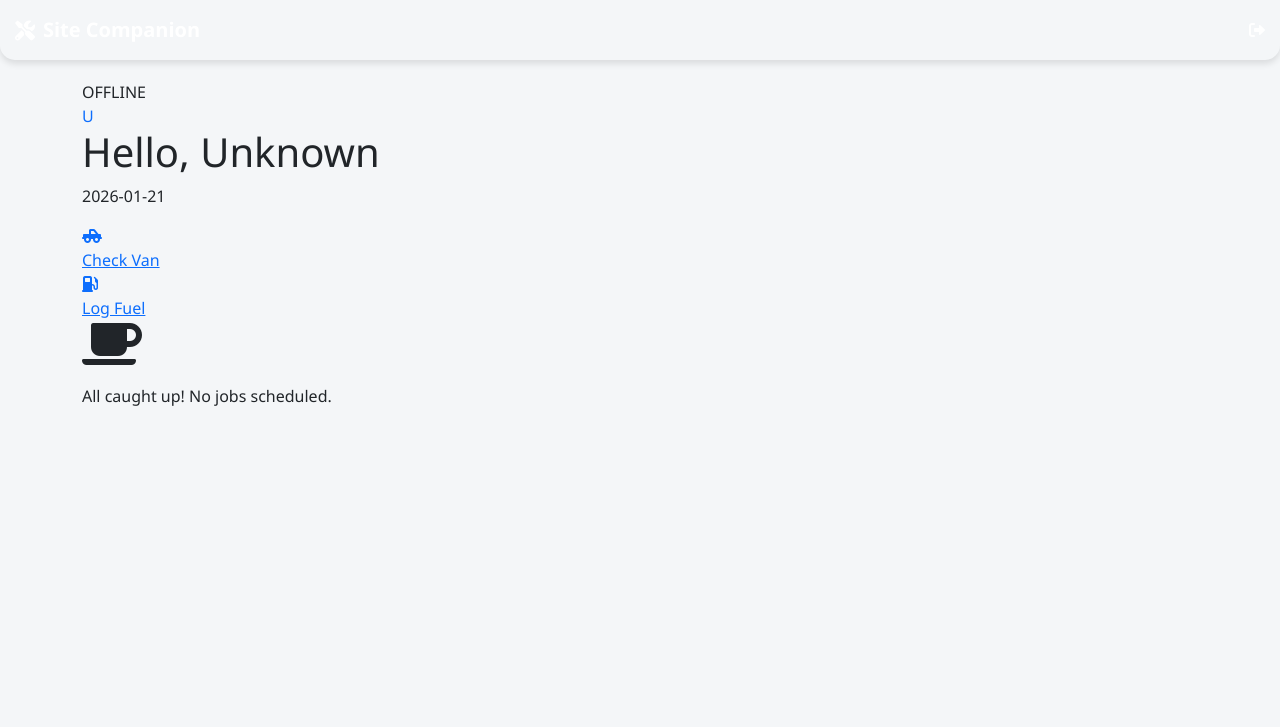
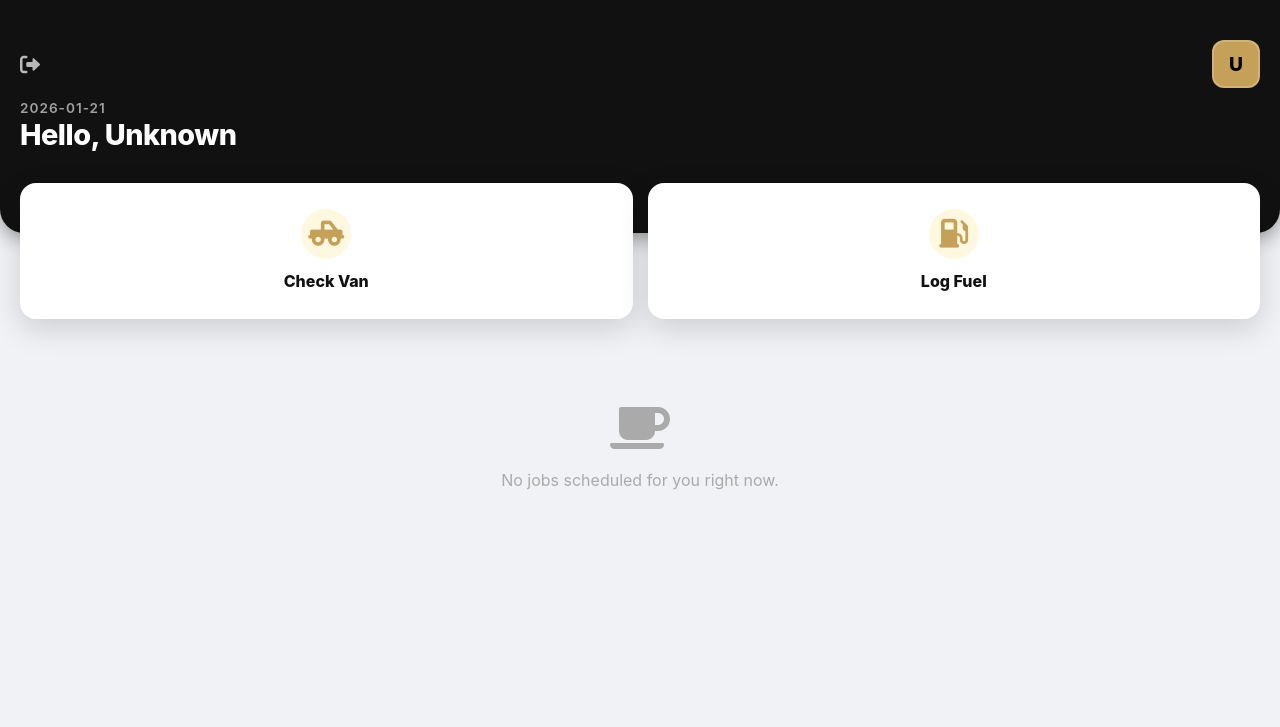
Before and after one commit to DruganGroup/DruganGroup-Website, a Flask app: page /site-hub in a window 1280 px wide. Shown: the top 727 px of the page. Run offline with Flask 3, Linux system fonts and the light colour scheme; the visitor is signed in with stand-in values (Sample User, id 1); data that the repository does not hold is empty; some libraries are stand-ins or nearby versions.

Commit message:
Update site_dashboard.html

```diff
--- a/templates/site/site_dashboard.html
+++ b/templates/site/site_dashboard.html
@@ -2,254 +2,182 @@
 
 {% block title %}Hub | Business Better{% endblock %}
 
-{% block head %}
-<link href="https://fonts.googleapis.com/css2?family=Inter:wght@400;600;800&display=swap" rel="stylesheet">
+{% block content %}
 
 <style>
-    /* --- 1. CORE LAYOUT --- */
+    /* 1. Global Reset & Premium Background */
     body {
-        background-color: #f2f4f8 !important; /* Premium light grey */
-        font-family: 'Inter', sans-serif !important;
-        padding-top: 0 !important;
-        margin: 0 !important;
+        background-color: #f0f2f5 !important;
+        font-family: -apple-system, BlinkMacSystemFont, "Segoe UI", Roboto, Helvetica, Arial, sans-serif !important;
     }
 
-    /* Hide the old header to use our custom modern one */
+    /* HIDE THE OLD HEADER FORCEFULLY */
     .brand-header { display: none !important; }
-    .container { max-width: 100% !important; padding: 0 !important; }
+    .container { max-width: 100% !important; padding: 0 !important; margin: 0 !important; }
 
-    /* --- 2. HEADER SECTION --- */
-    .dashboard-header {
-        background: linear-gradient(145deg, #1a1a1a, #000000);
+    /* 2. Modern Header Block */
+    .hub-header {
+        background: #111; /* Sharp Black */
         color: white;
-        padding: 50px 25px 80px 25px; /* Extra bottom padding for tile overlap */
-        border-bottom-left-radius: 30px;
-        border-bottom-right-radius: 30px;
+        padding: 40px 20px 80px 20px; /* Deep padding for overlap */
+        border-bottom-left-radius: 24px;
+        border-bottom-right-radius: 24px;
         position: relative;
-        box-shadow: 0 10px 30px rgba(0,0,0,0.3);
-        z-index: 1;
+        box-shadow: 0 4px 20px rgba(0,0,0,0.4);
+        margin-bottom: 0 !important;
     }
-
-    .header-top {
-        display: flex;
-        justify-content: space-between;
-        align-items: center;
-        margin-bottom: 20px;
+    .user-row {
+        display: flex; justify-content: space-between; align-items: center;
+        margin-bottom: 10px;
     }
-
-    .status-pill {
-        background: rgba(255, 255, 255, 0.15);
-        backdrop-filter: blur(10px);
-        padding: 6px 14px;
-        border-radius: 20px;
-        font-size: 0.75rem;
-        font-weight: 700;
-        text-transform: uppercase;
-        letter-spacing: 1px;
-        display: inline-flex;
-        align-items: center;
-        border: 1px solid rgba(255,255,255,0.2);
-    }
-
-    .status-dot {
-        width: 8px; height: 8px; border-radius: 50%;
-        margin-right: 8px;
-    }
-    .dot-green { background-color: #00e676; box-shadow: 0 0 10px #00e676; }
-    .dot-grey { background-color: #9e9e9e; }
-
-    .user-avatar {
-        width: 45px; height: 45px;
-        background: #C5A059; /* Brand Gold */
+    .avatar {
+        width: 48px; height: 48px;
+        background: #C5A059; /* Gold */
         color: #000;
+        font-weight: 800;
         border-radius: 12px;
         display: flex; align-items: center; justify-content: center;
-        font-weight: 800;
         font-size: 1.2rem;
-        box-shadow: 0 5px 15px rgba(197, 160, 89, 0.4);
+        border: 2px solid rgba(255,255,255,0.2);
     }
+    .date-display { font-size: 0.85rem; opacity: 0.6; text-transform: uppercase; letter-spacing: 1px; font-weight: 600; }
+    .greeting { font-size: 1.8rem; font-weight: 800; margin: 0; letter-spacing: -0.5px; color: white; }
 
-    .greeting-title { font-size: 1.8rem; font-weight: 800; margin: 0; }
-    .date-subtitle { opacity: 0.6; font-size: 0.9rem; font-weight: 500; margin-top: 5px; }
-
-    /* --- 3. ACTION TILES (The "Box" Look) --- */
-    .tiles-grid {
-        display: grid;
-        grid-template-columns: 1fr 1fr; /* Two columns */
-        gap: 15px;
+    /* 3. Action Grid (THE TILES) */
+    .quick-actions {
+        display: grid; grid-template-columns: 1fr 1fr; gap: 15px;
         padding: 0 20px;
-        margin-top: -50px; /* Pull up to overlap header */
-        position: relative;
-        z-index: 10;
-        margin-bottom: 30px;
+        margin-top: -50px; /* Overlaps header */
+        margin-bottom: 25px;
+        position: relative; z-index: 10;
     }
-
-    .tile-card {
-        background: #ffffff;
-        border-radius: 20px;
-        padding: 25px 15px;
+    .action-btn {
+        background: white;
+        padding: 25px 20px;
+        border-radius: 16px;
         text-align: center;
         text-decoration: none;
         color: #333;
-        box-shadow: 0 15px 35px rgba(0,0,0,0.08); /* Deep shadow */
-        transition: transform 0.1s ease;
+        box-shadow: 0 10px 30px rgba(0,0,0,0.15); /* Strong Shadow */
         border: 1px solid rgba(255,255,255,0.5);
+        display: flex; flex-direction: column; align-items: center; justify-content: center;
     }
-    .tile-card:active { transform: scale(0.96); }
+    .action-btn:active { transform: scale(0.96); background: #eee; }
 
-    .tile-icon {
-        font-size: 1.8rem;
-        margin-bottom: 10px;
+    .action-icon {
+        font-size: 1.8rem; margin-bottom: 10px;
         color: #C5A059;
+        background: #fff8e1;
+        width: 50px; height: 50px;
+        border-radius: 50%;
+        display: flex; align-items: center; justify-content: center;
     }
-    .tile-text {
-        font-weight: 700;
-        font-size: 0.95rem;
-        display: block;
+    .action-text { font-weight: 800; font-size: 1rem; color: #111; }
+
+    /* 4. The Job Stream (Distinct Cards) */
+    .stream-container { padding: 0 20px 80px 20px; }
+
+    .day-header {
+        font-size: 0.85rem; font-weight: 800;
+        color: #888; text-transform: uppercase;
+        margin: 25px 0 10px 5px; letter-spacing: 0.5px;
+        border-bottom: 2px solid #e0e0e0;
+        padding-bottom: 5px;
+        display: inline-block;
     }
 
-    /* --- 4. JOB LIST (Clean Boxes) --- */
-    .job-stream { padding: 0 20px 60px 20px; }
-
-    .date-separator {
-        display: flex; align-items: center;
-        margin: 25px 0 15px 0;
-    }
-    .date-separator span {
-        font-size: 0.8rem; font-weight: 800;
-        color: #888; text-transform: uppercase;
-        letter-spacing: 1px;
-        background: #f2f4f8;
-        padding-right: 10px;
-    }
-    .date-line { flex-grow: 1; height: 1px; background: #ddd; }
-
-    /* The Job Card */
     .job-card {
-        display: block;
-        background: #ffffff;
-        border-radius: 18px;
+        background: white;
+        border-radius: 16px;
         padding: 20px;
-        margin-bottom: 16px;
-        box-shadow: 0 4px 10px rgba(0,0,0,0.03); /* Subtle float */
-        border: 1px solid rgba(0,0,0,0.04);
-        text-decoration: none;
+        margin-bottom: 20px;
+        box-shadow: 0 4px 15px rgba(0,0,0,0.05);
+        border-left: 6px solid #ccc; /* Default Border */
+        text-decoration: none; display: block;
         color: inherit;
         position: relative;
-        overflow: hidden;
     }
-    .job-card:active { background-color: #fafafa; transform: scale(0.99); }
+    .job-card:active { background: #f9f9f9; transform: scale(0.98); }
 
-    /* Status Indicators (Left Border Strip) */
-    .status-strip {
-        position: absolute; left: 0; top: 0; bottom: 0; width: 6px;
-    }
-    .strip-InProgress { background: #f59e0b; } /* Amber */
-    .strip-Completed { background: #10b981; } /* Green */
-    .strip-Scheduled { background: #3b82f6; } /* Blue */
-    .strip-Pending { background: #64748b; }   /* Grey */
+    /* Status Colors */
+    .status-InProgress { border-left-color: #f59e0b !important; } /* Amber */
+    .status-Completed { border-left-color: #10b981 !important; } /* Green */
+    .status-Scheduled { border-left-color: #3b82f6 !important; } /* Blue */
 
-    .job-header {
-        display: flex; justify-content: space-between; align-items: start;
-        margin-bottom: 8px; padding-left: 10px;
-    }
-    .client-name { font-size: 1.1rem; font-weight: 800; color: #111; }
-    .job-time {
-        background: #f3f4f6; color: #555;
-        font-size: 0.75rem; font-weight: 700;
-        padding: 4px 8px; border-radius: 6px;
+    .job-top { display: flex; justify-content: space-between; align-items: start; margin-bottom: 8px; }
+    .client-name { font-size: 1.2rem; font-weight: 800; color: #111; }
+
+    .time-badge {
+        background: #f1f5f9; padding: 5px 10px;
+        border-radius: 8px; font-size: 0.85rem; font-weight: 700; color: #333;
+        border: 1px solid #ddd;
     }
 
-    .job-desc {
-        color: #666; font-size: 0.9rem; line-height: 1.4;
-        margin-bottom: 12px; padding-left: 10px;
-        display: -webkit-box; -webkit-line-clamp: 2; -webkit-box-orient: vertical; overflow: hidden;
-    }
+    .job-desc { color: #555; font-size: 1rem; margin-bottom: 15px; line-height: 1.4; }
 
-    .job-location {
+    .job-footer {
         display: flex; align-items: center; gap: 8px;
-        font-size: 0.85rem; color: #888; font-weight: 500;
-        border-top: 1px solid #f0f0f0;
-        padding-top: 10px; padding-left: 10px;
+        font-size: 0.9rem; color: #666; font-weight: 500;
+        border-top: 1px solid #eee; padding-top: 12px;
     }
 
     /* Empty State */
-    .empty-state { text-align: center; padding: 40px; color: #aaa; }
+    .empty-box {
+        text-align: center; padding: 60px 20px;
+        color: #aaa;
+    }
+</style>
 
-</style>
-{% endblock %}
+    <div class="hub-header">
+        <div class="user-row">
+            <a href="/logout" style="color:white; opacity:0.7;"><i class="fas fa-sign-out-alt fa-lg"></i></a>
+            <div class="avatar">{{ staff_name[0] }}</div>
+        </div>
+        <div class="date-display">{{ now_ymd }}</div>
+        <h1 class="greeting">Hello, {{ staff_name.split(' ')[0] }}</h1>
+    </div>
 
-{% block content %}
-
-    <header class="dashboard-header">
-        <div class="header-top">
-            <div class="status-pill">
-                {% if active_job %}
-                    <span class="status-dot dot-green"></span> <span>ON JOB</span>
-                {% elif is_at_work %}
-                    <span class="status-dot dot-green"></span> <span>ONLINE</span>
-                {% else %}
-                    <span class="status-dot dot-grey"></span> <span>OFFLINE</span>
-                {% endif %}
-            </div>
-
-            <a href="/logout" class="text-decoration-none">
-                <div class="user-avatar">{{ staff_name[0] }}</div>
-            </a>
-        </div>
-
-        <div class="greeting-block">
-            <h1 class="greeting-title">Hello, {{ staff_name.split(' ')[0] }}</h1>
-            <p class="date-subtitle">{{ now_ymd }}</p>
-        </div>
-    </header>
-
-    <div class="tiles-grid">
-        <a href="/site/van-check" class="tile-card">
-            <div class="tile-icon"><i class="fas fa-truck-pickup"></i></div>
-            <span class="tile-text">Check Van</span>
+    <div class="quick-actions">
+        <a href="/site/van-check" class="action-btn">
+            <div class="action-icon"><i class="fas fa-truck-pickup"></i></div>
+            <div class="action-text">Check Van</div>
         </a>
-        <a href="/site/log-fuel" class="tile-card">
-            <div class="tile-icon"><i class="fas fa-gas-pump"></i></div>
-            <span class="tile-text">Log Fuel</span>
+        <a href="/site/log-fuel" class="action-btn">
+            <div class="action-icon"><i class="fas fa-gas-pump"></i></div>
+            <div class="action-text">Log Fuel</div>
         </a>
     </div>
 
-    <div class="job-stream">
+    <div class="stream-container">
 
         {% if jobs %}
             {% set ns = namespace(last_date=None) %}
 
             {% for job in jobs %}
 
-                {# LOGIC: Determine Date Label #}
+                {# DETERMINE DISPLAY DATE #}
                 {% if job.raw_date %}
                     {% set compare_date = job.raw_date %}
-                    {% set display_text = 'TODAY' if compare_date == now_ymd else job.display_date %}
+                    {% set display_text = 'Today' if compare_date == now_ymd else job.display_date %}
                 {% else %}
                     {% set compare_date = 'TBC' %}
-                    {% set display_text = 'UNSCHEDULED TASKS' %}
+                    {% set display_text = 'Unscheduled Tasks' %}
                 {% endif %}
 
-                {# LOGIC: Render Date Header only when date changes #}
+                {# RENDER HEADER IF DATE CHANGED #}
                 {% if ns.last_date != compare_date %}
-                    <div class="date-separator">
-                        <span>{{ display_text }}</span>
-                        <div class="date-line"></div>
-                    </div>
+                    <div class="day-header">{{ display_text }}</div>
                     {% set ns.last_date = compare_date %}
                 {% endif %}
 
-                <a href="/site/job/{{ job.id }}" class="job-card">
-                    <div class="status-strip strip-{{ job.status|replace(' ', '') }}"></div>
-
-                    <div class="job-header">
+                <a href="/site/job/{{ job.id }}" class="job-card status-{{ job.status|replace(' ', '') }}">
+                    <div class="job-top">
                         <div class="client-name">{{ job.client or 'Unknown Client' }}</div>
-                        <div class="job-time">
-                            {% if job.status == 'Completed' %}
-                                <i class="fas fa-check text-success"></i> DONE
-                            {% elif job.status == 'In Progress' %}
-                                <i class="fas fa-sync fa-spin text-warning"></i> ACTIVE
+                        <div class="time-badge">
+                            {% if job.status == 'In Progress' %}
+                                <i class="fas fa-sync fa-spin text-warning"></i> Active
+                            {% elif job.status == 'Completed' %}
+                                <i class="fas fa-check text-success"></i> Done
                             {% else %}
                                 {{ job.start_time or '09:00' }}
                             {% endif %}
@@ -258,18 +186,17 @@
 
                     <div class="job-desc">{{ job.desc }}</div>
 
-                    <div class="job-location">
+                    <div class="job-footer">
                         <i class="fas fa-map-marker-alt text-danger"></i>
                         <span class="text-truncate">{{ job.address }}</span>
                     </div>
                 </a>
 
             {% endfor %}
-
         {% else %}
-            <div class="empty-state">
+            <div class="empty-box">
                 <i class="fas fa-coffee fa-3x mb-3"></i>
-                <p>All caught up! No jobs scheduled.</p>
+                <p>No jobs scheduled for you right now.</p>
             </div>
         {% endif %}
 
```
